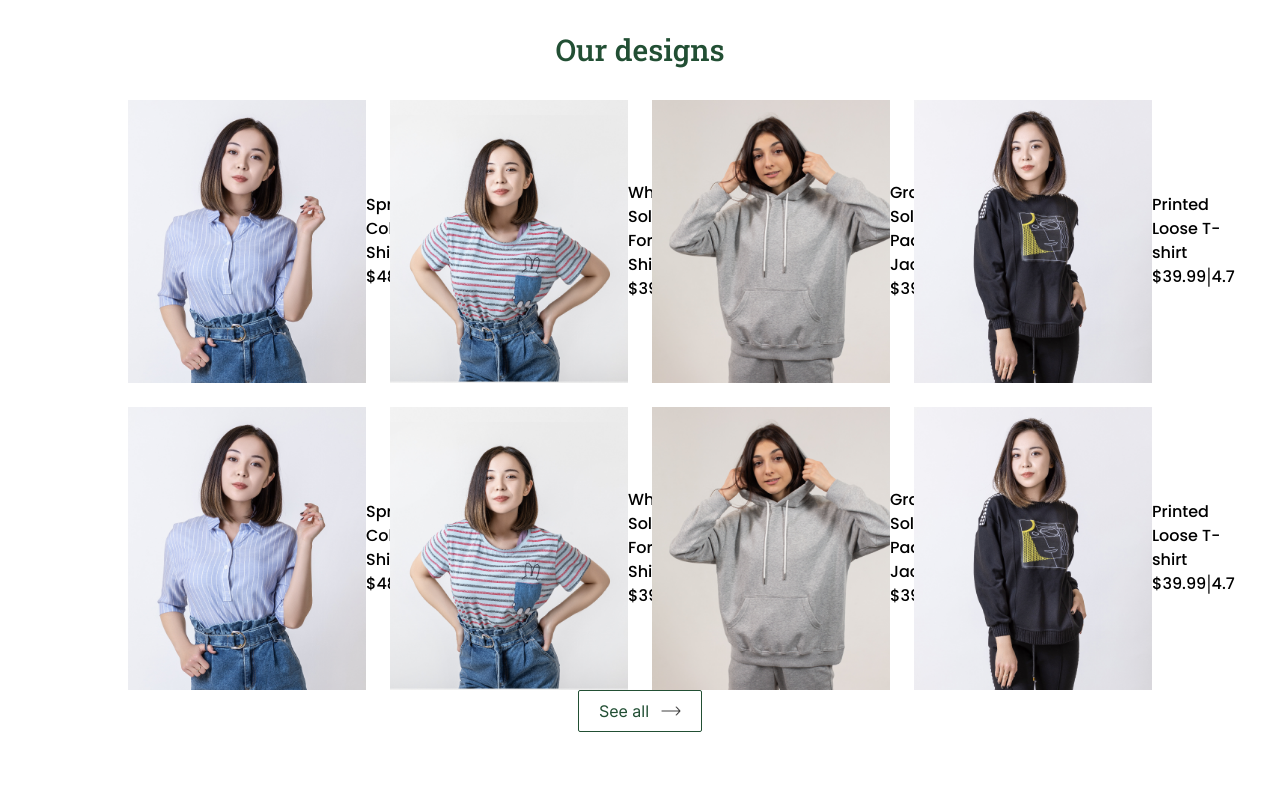
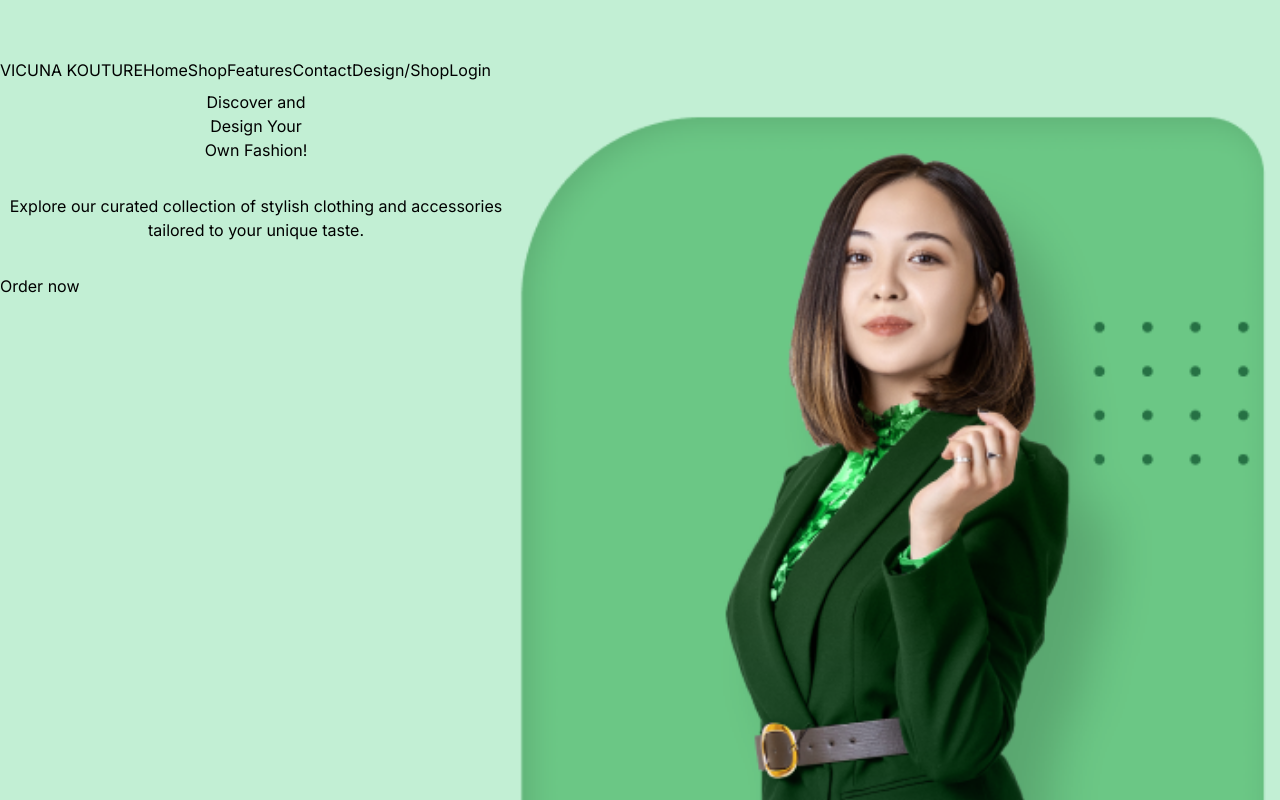
Before and after one commit to VicunaKouture/VK-Frontend, a Next.js app: page / in a window 1280 px wide. Shown: the top 800 px of the page. Built offline with nearby package versions, Linux system fonts and the light colour scheme.

Commit message:
changes made --

```diff
--- a/package.json
+++ b/package.json
@@ -9,6 +9,7 @@
     "lint": "next lint"
   },
   "dependencies": {
+    "animate.css": "^4.1.1",
     "next": "14.0.4",
     "node": "^21.6.0",
     "react": "^18",
--- /dev/null
+++ b/src/Components/Header.tsx
@@ -0,0 +1,38 @@
+import Link from 'next/link';
+
+export default function Header() {
+  return (
+    <header className="flex flex-col sm:flex-row items-center justify-between">
+      <Link className="text-green-600 font-bold text-2xl mb-4 sm:mb-0" href="">
+        VICUNA KOUTURE
+      </Link>
+      <nav className="flex flex-col sm:flex-row items-center gap-8 text-black-500 font-semibold">
+        <Link href="" className="hover:underline hover:text-yellow-500 transition duration-300 ease-in-out mb-2 sm:mb-0">
+          Home
+        </Link>
+
+        <Link href="" className="hover:underline hover:text-yellow-500 transition duration-300 ease-in-out mb-2 sm:mb-0">
+          Shop
+        </Link>
+        <Link href="" className="hover:underline hover:text-yellow-500 transition duration-300 ease-in-out mb-2 sm:mb-0">
+          Features
+        </Link>
+        <Link href="" className="hover:underline hover:text-yellow-500 transition duration-300 ease-in-out mb-2 sm:mb-0">
+          Contact
+        </Link>
+        <Link
+          className="transition-all duration-300 transform hover:scale-110 bg-primary rounded-full text-white px-6 py-2 hover:underline mb-2 sm:mb-0"
+          href="/design-shop"
+        >
+          Design/Shop
+        </Link>
+        <Link
+          className="transition-all duration-300 transform hover:scale-110 bg-primary rounded-full text-white px-6 py-2 hover:underline mb-2 sm:mb-0"
+          href="/login"
+        >
+          Login
+        </Link>
+      </nav>
+    </header>
+  );
+}
--- /dev/null
+++ b/src/Components/Hero.tsx
@@ -0,0 +1,36 @@
+import Link from 'next/link';
+import Image from 'next/image';
+import 'animate.css';
+
+export default function Hero() {
+  return (
+    <section className="hero bg-green-200">
+      <div className="py-16 md:py-24 mx-auto max-w-2xl text-center animate__animated animate__fadeIn animate__delay-2s">
+      <h1 className="text-2xl md:text-4xl lg:text-7xl font-semibold text-center mb-8">
+  Discover and
+  <br class="mb-4" />
+  Design Your
+  <br class="mb-4" />
+  <span className="text-green-600">Own Fashion!</span>
+</h1>
+
+<p className="mb-8 text-gray-700 text-lg md:text-xl lg:text-2xl animate__animated animate__fadeInUp animate__delay-3s">
+  Explore our curated collection of stylish clothing and accessories tailored to your unique taste.
+</p>
+        <div className="flex flex-col items-center gap-4 animate__animated animate__fadeInUp animate__delay-4s">
+          <button className="bg-green-600 text-white uppercase px-6 py-3 rounded-full">
+            Order now
+          </button>
+        </div>
+      </div>
+
+      <div className="py-6 md:py-10 mt-4 md:mt-8 lg:mt-16 relative md:hidden animate__animated animate__fadeIn animate__delay-3s">
+        <Image src="/vk-landimg.png" layout="responsive" width={500} height={300} objectFit="contain" alt="fashion" />
+      </div>
+
+      <div className="py-10 mt-16 relative hidden md:block animate__animated animate__fadeInRight animate__delay-3s">
+        <Image src="/vk-landimg.png" layout="fill" objectFit="contain" alt="pizza" />
+      </div>
+    </section>
+  );
+}
--- a/src/app/globals.css
+++ b/src/app/globals.css
@@ -3,6 +3,11 @@
 @tailwind base;
 @tailwind components;
 @tailwind utilities;
+
+section.hero{
+  @apply grid;
+  grid-template-columns: .4fr .6fr;
+}
 
 /* :root {
   --foreground-rgb: 0, 0, 0;
--- a/src/app/page.tsx
+++ b/src/app/page.tsx
@@ -1,10 +1,16 @@
 import Image from 'next/image'
+import Header from '@/Components/Header'
+import Hero from '@/Components/Hero'
 import DesignsSection from './designs/DesignsSection'
 
 export default function Home() {
   return (
     <div>
-      <DesignsSection />
+      <div style={{ background: '#C2EFD4', paddingTop: '50px' }}>
+    <Header/>
+    <Hero />
+</div>
+<DesignsSection />
     </div>
   )
 }
--- a/tailwind.config.ts
+++ b/tailwind.config.ts
@@ -16,6 +16,9 @@ const config: Config = {
       fontFamily: {
         'poppins': ['Poppins'],
         'roboto': ['Roboto Slab', 'serif'],
+      },
+      colors:{
+        primary:'green',
       }
     },
   },
```
Also changed, not shown: public/vk-landimg.PNG (added), 1 other file (tests, documents, lock files or other folders).
